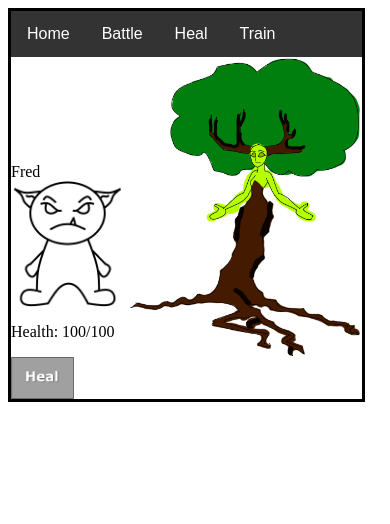
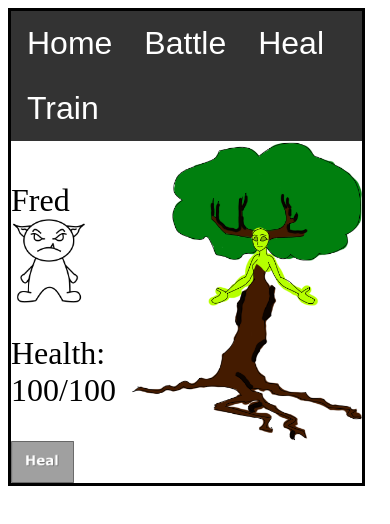
Before and after one commit to jwheatonumich/Basic-RPG, a plain HTML site: page heal/heal.html in a window 390 px wide. Drawn offline with Linux system fonts and the light colour scheme.

Commit message:
Optimizing for mobile

```diff
--- a/battle/battle-styles.css
+++ b/battle/battle-styles.css
@@ -1,3 +1,7 @@
+*{
+    font-size:32px;
+}
+
 #page-div {
     max-width:90vw;
 }
--- a/battle/navbar.css
+++ b/battle/navbar.css
@@ -8,7 +8,6 @@
 /* Links inside the navbar */
 .navbar a {
   float: left;
-  font-size: 16px;
   color: white;
   text-align: center;
   padding: 14px 16px;
@@ -23,7 +22,6 @@
 
 /* Dropdown button */
 .dropdown .dropbtn {
-  font-size: 16px;
   border: none;
   outline: none;
   color: white;
--- a/heal/heal-styles.css
+++ b/heal/heal-styles.css
@@ -1,3 +1,7 @@
+*{
+    font-size:32px;
+}
+
 #page-div {
     max-width:90vw;
     border: solid black;
@@ -30,7 +34,7 @@
 }
 
 #character-image{
-    max-height:15vh;
+    max-height:10vh;
 }
 
 #heal-button{
--- a/heal/navbar.css
+++ b/heal/navbar.css
@@ -8,7 +8,6 @@
 /* Links inside the navbar */
 .navbar a {
   float: left;
-  font-size: 16px;
   color: white;
   text-align: center;
   padding: 14px 16px;
@@ -23,7 +22,6 @@
 
 /* Dropdown button */
 .dropdown .dropbtn {
-  font-size: 16px;
   border: none;
   outline: none;
   color: white;
--- a/index-styles.css
+++ b/index-styles.css
@@ -1,3 +1,7 @@
+*{
+    font-size:32px;
+}
+
 .main-link{
     max-width: 150px;
 }
--- a/navbar.css
+++ b/navbar.css
@@ -3,14 +3,11 @@
   overflow: hidden;
   background-color: #333;
   font-family: Arial;
-
-  grid-area: nav;
 }
 
 /* Links inside the navbar */
 .navbar a {
   float: left;
-  font-size: 16px;
   color: white;
   text-align: center;
   padding: 14px 16px;
@@ -25,7 +22,6 @@
 
 /* Dropdown button */
 .dropdown .dropbtn {
-  font-size: 16px;
   border: none;
   outline: none;
   color: white;
--- a/train/navbar.css
+++ b/train/navbar.css
@@ -8,7 +8,6 @@
 /* Links inside the navbar */
 .navbar a {
   float: left;
-  font-size: 16px;
   color: white;
   text-align: center;
   padding: 14px 16px;
@@ -23,7 +22,6 @@
 
 /* Dropdown button */
 .dropdown .dropbtn {
-  font-size: 16px;
   border: none;
   outline: none;
   color: white;
--- a/train/train-styles.css
+++ b/train/train-styles.css
@@ -1,3 +1,7 @@
+*{
+    font-size:32px;
+}
+
 #page-div {
     max-width:90vw;
     border: solid black;
@@ -24,7 +28,7 @@
 }
 
 #character-image{
-    max-height:15vh;
+    max-height:10vh;
 }
 
 #trainer-image{
```
